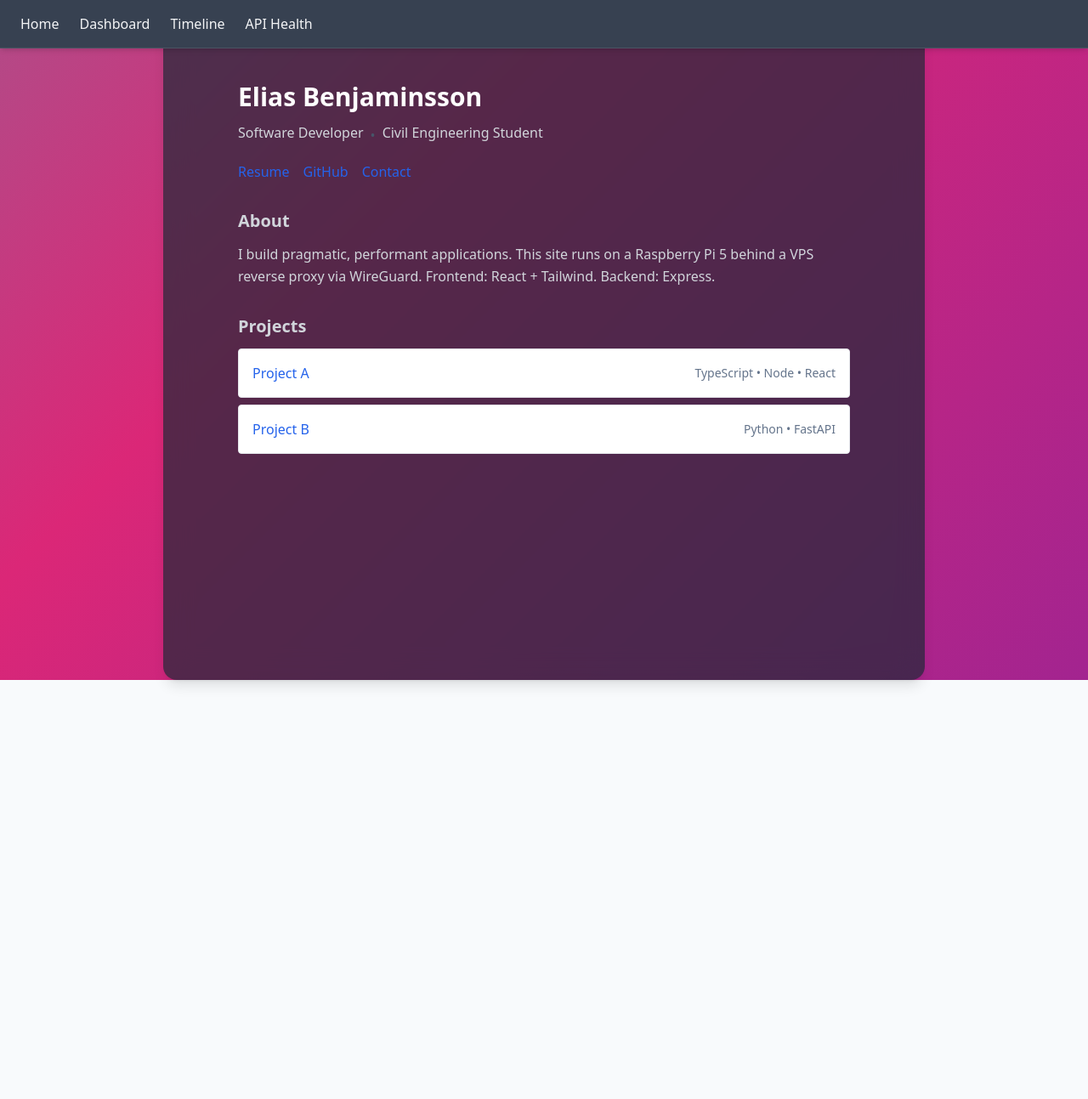
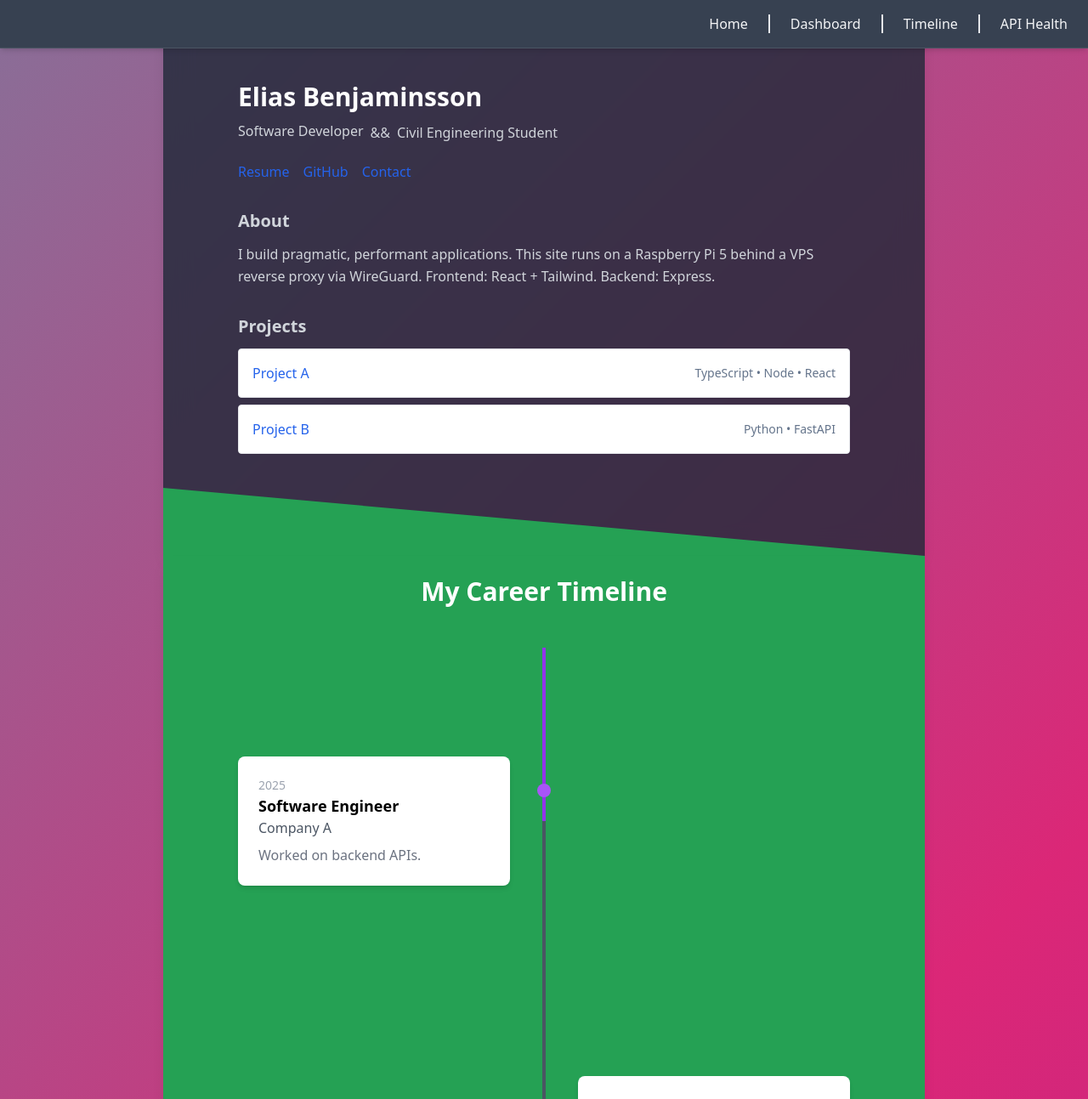
Before and after one commit to EliasBe123/elias-portfolio, a React (Vite) app in the folder apps/web/: page / in a window 1280 px wide. Shown: the top 1293 px of the page at 85% size. Before the commit the page ends 800 px from the top, so only its background shows below. Built offline with nearby package versions, Linux system fonts and the light colour scheme.

Commit message:
made dashboard 5 min, 1 h, 24h. Added timeline to home

```diff
--- a/apps/web/src/App.tsx
+++ b/apps/web/src/App.tsx
@@ -1,57 +1,106 @@
 import Navbar from "./Navbar";
+import Timeline from "./Timeline";
+
 export default function App() {
   const projects = [
-    { name: 'Project A', link: '#', tech: ['TypeScript', 'Node', 'React'] },
-    { name: 'Project B', link: '#', tech: ['Python', 'FastAPI'] }
+    { name: "Project A", link: "#", tech: ["TypeScript", "Node", "React"] },
+    { name: "Project B", link: "#", tech: ["Python", "FastAPI"] },
   ];
 
   return (
-    <div className='min-h-screen bg-animated flex items-center justify-start md:justify-center'>
+    <div className="min-h-screen bg-animated flex flex-col">
       <Navbar />
-      <div className="bg-gray-800/70 backdrop-blur-lg min-h-screen w-[90%] md:w-[70%] rounded-2xl shadow-lg">
+
+      {/* MAIN SECTION */}
+      <section className="relative bg-gray-800/80 backdrop-blur-lg w-[90%] md:w-[70%] sm:mx-auto shadow-lg pb-16">
         <main className="max-w-3xl w-full px-4 pt-16 sm:p-6 sm:pt-24 mx-auto">
           <header className="mb-8">
             <h1 className="text-3xl font-bold text-white">Elias Benjaminsson</h1>
-            <div className="mt-2 flex sd:flex-col md:flex-row items-baseline space-y-1">
+            <div className="mt-2 flex flex-col md:flex-row items-center space-y-1">
               <div className="inline-block">
                 <p className="text-gray-300 typing">Software Developer</p>
               </div>
-
-              <p className="m-2 self-center text-slate-600">•</p>
+              <div className="m-2 hidden sm:block inline-block">
+                <p className="text-gray-300" style={{ whiteSpace: "nowrap", overflow: "hidden", display: "inline-block"}}>&&</p>
+              </div>
+              <div className="block sm:hidden w-full">
+                <hr className="border-t border-gray-300 my-2 w-full" />
+              </div>
               <div className="inline-block">
                 <p className="text-gray-300 typing">Civil Engineering Student</p>
               </div>
             </div>
             <nav className="mt-4 flex gap-4 text-blue-600">
-              <a href="/resume.pdf" className="hover:underline">Resume</a>
-              <a href="https://github.com/your-github" className="hover:underline">GitHub</a>
-              <a href="mailto:you@example.com" className="hover:underline">Contact</a>
+              <a href="/resume.pdf" className="hover:underline">
+                Resume
+              </a>
+              <a
+                href="https://github.com/your-github"
+                className="hover:underline"
+              >
+                GitHub
+              </a>
+              <a href="mailto:you@example.com" className="hover:underline">
+                Contact
+              </a>
             </nav>
           </header>
 
           <section className="mb-8">
             <h2 className="text-xl font-semibold mb-3 text-gray-300">About</h2>
-            <p className="leading-relaxed text-fade-in text-gray-300">
-              I build pragmatic, performant applications. This site runs on a Raspberry Pi 5 behind a
-              VPS reverse proxy via WireGuard. Frontend: React + Tailwind. Backend: Express.
+            <p className="leading-relaxed text-gray-300">
+              I build pragmatic, performant applications. This site runs on a
+              Raspberry Pi 5 behind a VPS reverse proxy via WireGuard. Frontend:
+              React + Tailwind. Backend: Express.
             </p>
           </section>
 
           <section className="mb-8">
-            <h2 className="text-xl font-semibold mb-3 text-gray-300">Projects</h2>
+            <h2 className="text-xl font-semibold mb-3 text-gray-300">
+              Projects
+            </h2>
             <ul className="space-y-2">
               {projects.map((p) => (
-                <li key={p.name} className="p-4 rounded border bg-white">
+                <li
+                  key={p.name}
+                  className="p-4 rounded border bg-white shadow-sm"
+                >
                   <div className="flex items-center justify-between">
-                    <a href={p.link} className="font-medium text-blue-600 hover:underline">{p.name}</a>
-                    <div className="text-sm text-slate-500">{p.tech.join(' • ')}</div>
+                    <a
+                      href={p.link}
+                      className="font-medium text-blue-600 hover:underline"
+                    >
+                      {p.name}
+                    </a>
+                    <div className="text-sm text-slate-500">
+                      {p.tech.join(" • ")}
+                    </div>
                   </div>
                 </li>
               ))}
             </ul>
           </section>
         </main>
+
+        {/* Diagonal divider */}
+        <div className="absolute bottom-0 left-0 w-full overflow-hidden leading-[0] sm:mx-auto">
+          <svg
+            className="relative block w-full h-[80px]"
+            xmlns="http://www.w3.org/2000/svg"
+            preserveAspectRatio="none"
+            viewBox="0 0 1200 120"
+          >
+            <path d="M0 0L1200 120L0 120V0Z" fill="#25a154ff" />
+          </svg>
         </div>
+      </section>
+
+      {/* TIMELINE SECTION */}
+      <section className="relative w-[90%] md:w-[70%] sm:mx-auto shadow-lg text-white" style={{ background: "#25a154ff" }}>
+        <div className="max-w-4xl mx-auto px-6">
+          <Timeline />
+        </div>
+      </section>
     </div>
   );
 }
--- a/apps/web/src/Navbar.tsx
+++ b/apps/web/src/Navbar.tsx
@@ -3,12 +3,12 @@ import { Link } from 'react-router-dom'; // if using react-router
 
 export default function Navbar() {
   return (
-    <nav className="bg-white dark:bg-gray-700 shadow-md fixed top-0 left-0 w-full z-50 border-b border-gray-200 dark:border-gray-600 text-gray-900 dark:text-gray-100">
-      <div className="max-w-7xl mx-auto px-6 py-4 flex justify-between items-center">
+    <nav className="bg-white dark:bg-gray-700 shadow-md fixed top-0 -0 w-full z-50 border-b border-gray-200 dark:border-gray-600 text-gray-900 dark:text-gray-100">
+      <div className="max-w-7xl mx-auto px-6 py-4 flex justify-end items-center">
         <div className="space-x-6">
-          <a href="/" className="hover:text-blue-600">Home</a>
-          <a href="/dashboard" className="hover:text-blue-600">Dashboard</a>
-          <a href="/timeline" className="hover:text-blue-600">Timeline</a>
+          <a href="/" className="hover:text-blue-600 border-r-2 pr-6">Home</a>
+          <a href="/dashboard" className="hover:text-blue-600 border-r-2 pr-6">Dashboard</a>
+          <a href="/timeline" className="hover:text-blue-600 border-r-2 pr-6">Timeline</a>
           <a href="/api/health" className="hover:text-blue-600">API Health</a>
         </div>
       </div>
--- a/apps/web/src/Timeline.tsx
+++ b/apps/web/src/Timeline.tsx
@@ -11,42 +11,34 @@ const timelineData = [
 export default function Timeline() {
   const [visibleItems, setVisibleItems] = useState<number[]>([]);
   const itemRefs = useRef<(HTMLDivElement | null)[]>([]);
+  const timelineRef = useRef<HTMLDivElement | null>(null);
 
-  // IntersectionObserver to reveal cards
-  useEffect(() => {
-    window.scrollTo(0, 0);
-  }, []);
   useEffect(() => {
     const observer = new IntersectionObserver(
       (entries) => {
         entries.forEach((entry) => {
-          const index = Number(entry.target.getAttribute('data-index'));
+          const index = Number(entry.target.getAttribute("data-index"));
           if (entry.isIntersecting && !visibleItems.includes(index)) {
             setVisibleItems((prev) => [...prev, index]);
           }
         });
       },
-      { root: null, rootMargin: '-50% 0px -50% 0px', threshold: 0 } // triggers when card reaches center
+      { root: null, rootMargin: "-50% 0px -50% 0px", threshold: 0 }
     );
 
-
     itemRefs.current.forEach((el) => el && observer.observe(el));
-
     return () => {
       itemRefs.current.forEach((el) => el && observer.unobserve(el));
     };
   }, [visibleItems]);
-  const timelineRef = useRef<HTMLDivElement | null>(null);
-
   return (
-    <div className='min-h-screen bg-animated'>
-      <Navbar />
-      <div className="relative max-w-3xl mx-auto p-6 pt-24">
-        <h1 className="text-3xl font-bold mb-12 text-center">My Career Timeline</h1>
+      <div className="max-w-3xl mx-auto px-4 sm:px-6 py-6">
+        <h2 className="text-3xl font-bold mb-12 text-center">My Career Timeline</h2>
 
         <div className="relative pb-64 lg:pb-96 pt-32" ref={timelineRef}>
-            {/* Vertical timeline line */}
-            <div className="absolute left-1/2 -translate-x-1/2 w-1 bg-gray-300 top-0 bottom-0"
+          {/* Vertical line */}
+          <div
+            className="absolute left-1/2 -translate-x-1/2 w-1 bg-gray-600 top-0 bottom-0"
             style={{
               height: `${
                 itemRefs.current[timelineData.length - 1]
@@ -57,9 +49,10 @@ export default function Timeline() {
             }}
           >
             <div
-                className="bg-blue-500 w-full origin-top transition-all duration-700"
+              className="bg-purple-600 w-full origin-top transition-all duration-700"
               style={{
-                    height: `${visibleItems.length > 0
+                height: `${
+                  visibleItems.length > 0
                     ? itemRefs.current[visibleItems[visibleItems.length - 1]]!.offsetTop +
                       itemRefs.current[visibleItems[visibleItems.length - 1]]!.offsetHeight / 2
                     : 0
@@ -68,7 +61,7 @@ export default function Timeline() {
             />
           </div>
 
-
+          {/* Cards */}
           <div className="space-y-56">
             {timelineData.map((item, index) => {
               const isLeft = index % 2 === 0;
@@ -80,20 +73,22 @@ export default function Timeline() {
                   ref={(el) => (itemRefs.current[index] = el)}
                   data-index={index}
                   className={`relative w-full flex ${
-                        isLeft ? 'md:justify-start justify-center' : 'md:justify-end justify-center'
+                    isLeft ? "md:justify-start justify-center" : "md:justify-end justify-center"
                   }`}
                 >
-                  {/* Card */}
                   <div
-                    style={{ transitionDelay: `${index * 200}ms` }} // stagger animation
+                    style={{ transitionDelay: `${index * 200}ms` }}
                     className={`
-                      bg-white p-6 rounded-lg shadow-md w-72 sm:w-80
-                      transform transition-all duration-700 ease-out
-                      ${isVisible
-                        ? (isLeft ? 'translate-x-0 opacity-100' : 'ml-auto opacity-100')
+                      bg-white text-black p-6 rounded-lg shadow-md w-72 sm:w-80
+                      transform transition-all duration-700 ease-out z-10
+                      ${
+                        isVisible
+                          ? isLeft
+                            ? "translate-x-0 opacity-100"
+                            : "ml-auto opacity-100"
                           : isLeft
-                            ? 'md:-translate-x-40 opacity-0'
-                            : 'md:translate-x-40 opacity-0'
+                          ? "md:-translate-x-40 opacity-0"
+                          : "md:translate-x-40 opacity-0"
                       }
                     `}
                   >
@@ -103,12 +98,10 @@ export default function Timeline() {
                     <p className="mt-2 text-gray-500">{item.desc}</p>
                   </div>
 
-                  {/* Timeline dot */}
                   <div
                     className={`absolute left-1/2 -translate-x-1/2 top-8 w-4 h-4 rounded-full
-                      ${isVisible ? 'bg-blue-500 scale-100' : 'bg-gray-300 scale-0'}
-                      transition-all duration-500 hidden md:block
-                      `}
+                      ${isVisible ? "bg-purple-500 scale-100" : "bg-gray-400 scale-0"}
+                      transition-all duration-500 hidden md:block`}
                   />
                 </div>
               );
@@ -116,6 +109,5 @@ export default function Timeline() {
           </div>
         </div>
       </div>
-    </div>
   );
 }
--- a/apps/web/src/index.css
+++ b/apps/web/src/index.css
@@ -52,3 +52,7 @@
   animation-fill-mode: forwards;
   animation-delay: 0.5s;
 }
+
+.clip-diagonal {
+  clip-path: polygon(0 0, 100% 10%, 100% 100%, 0% 90%);
+}
```
Also changed, not shown: apps/web/src/Dashboard.tsx (+35 -22 lines), 2 other files (tests, documents, lock files or other folders). Lines whose indentation alone changed are shown as unchanged.
